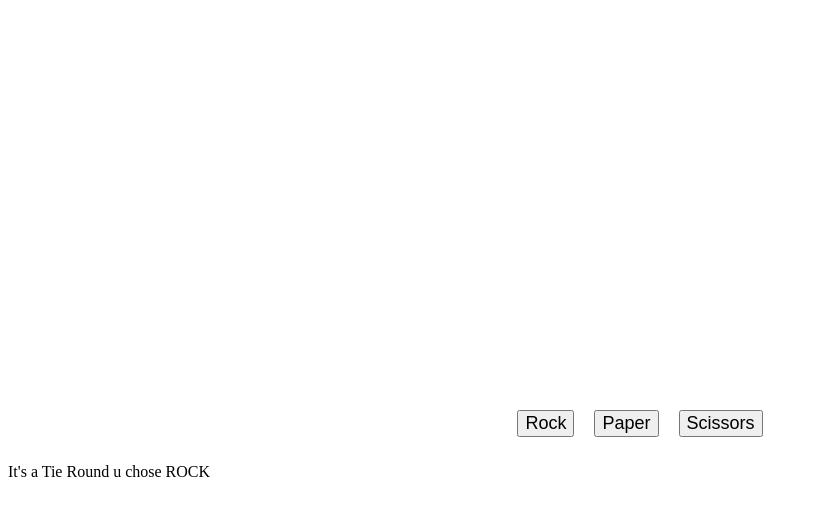
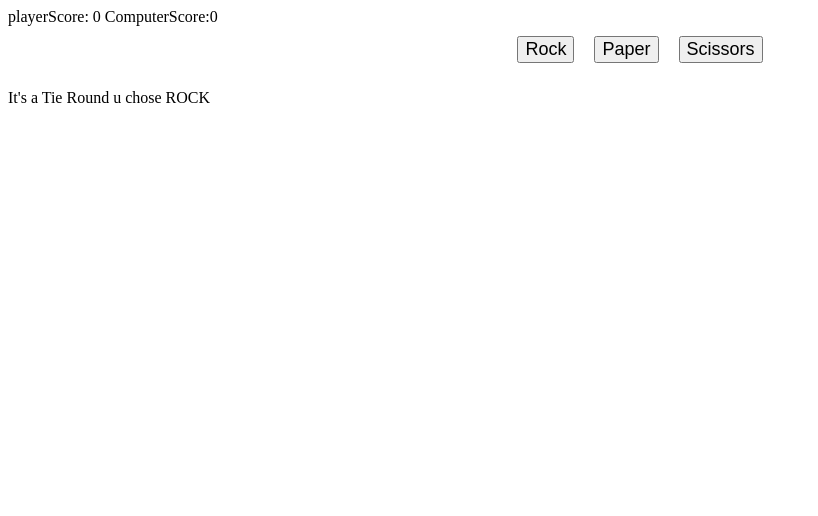
Before and after one commit to nandakishore00/RockPaperScissors, a plain HTML site: page rps.html in a window 1280 px wide. Both pictures are taken after a click on the button "Rock". Shown: the whole page, without its empty margins (0-818 px from the left). Drawn offline with Linux system fonts and the light colour scheme.

Commit message:
add scoreboard & end result

```diff
--- a/rps.css
+++ b/rps.css
@@ -3,7 +3,7 @@
     justify-content: center;
 
     align-items: center;
-    margin-top:400px;
+
 }
 .btn{
  margin:10px;
--- a/rps.html
+++ b/rps.html
@@ -8,7 +8,7 @@
     <title>RPS_game</title>
 </head>
 <body>
-
+    <div class="score"></div>
     <div class="container">
         <button class="btn">Rock</button>
         <button class="btn">Paper</button>
--- a/rsp.js
+++ b/rsp.js
@@ -1,9 +1,10 @@
 let result=0
 let computerScore=0
 let playerScore=0
-
+let score=document.querySelector('.score')
 let buttons=document.querySelectorAll('button')
 let output=document.querySelector('.output')
+score.innerText= `playerScore: ${playerScore} ComputerScore:${computerScore}`
 function playRound(playerSelection,computerSelection) {
 
     const ps=playerSelection.toUpperCase();
@@ -27,8 +28,25 @@ function playRound(playerSelection,computerSelection) {
         output.appendChild(p)
     }
 
+  }
+function scores(playerScore,computerScore){
+    score.innerText= `playerScore: ${playerScore} ComputerScore:${computerScore}`
+}
+function chooseWinner(playerScore,computerScore){
+    let h1=document.createElement('h1')
+    if(computerScore==5){
 
-  }
+        h1.innerText=` ${computerScore}:${playerScore} U lost the game`
+
+
+    }
+    else if(playerScore==5){
+        h1.innerText=`${playerScore}:${computerScore} U won the game`
+
+    }
+
+    output.appendChild(h1)
+}
 let options=["rock","paper","scissors"]
 function getComputerChoice(){
     return options[Math.floor(Math.random()*3)]
@@ -38,7 +56,14 @@ function game(){
         button.addEventListener("click",function(){
             let playerSelection=`${(this.textContent)}`
             let computerSelection= getComputerChoice();
-            playRound(playerSelection,computerSelection)
+
+            playRound(playerSelection,computerSelection);
+            scores(playerScore,computerScore)
+            chooseWinner(playerScore,computerScore)
+            if(playerScore==5 || computerScore==5){
+                playerScore=0
+                computerScore=0
+            }
         })
     })
 }
@@ -53,4 +78,4 @@ function game(){
 //    result="its a tie"
 //}
 //return result
-(game())
+game()
```
